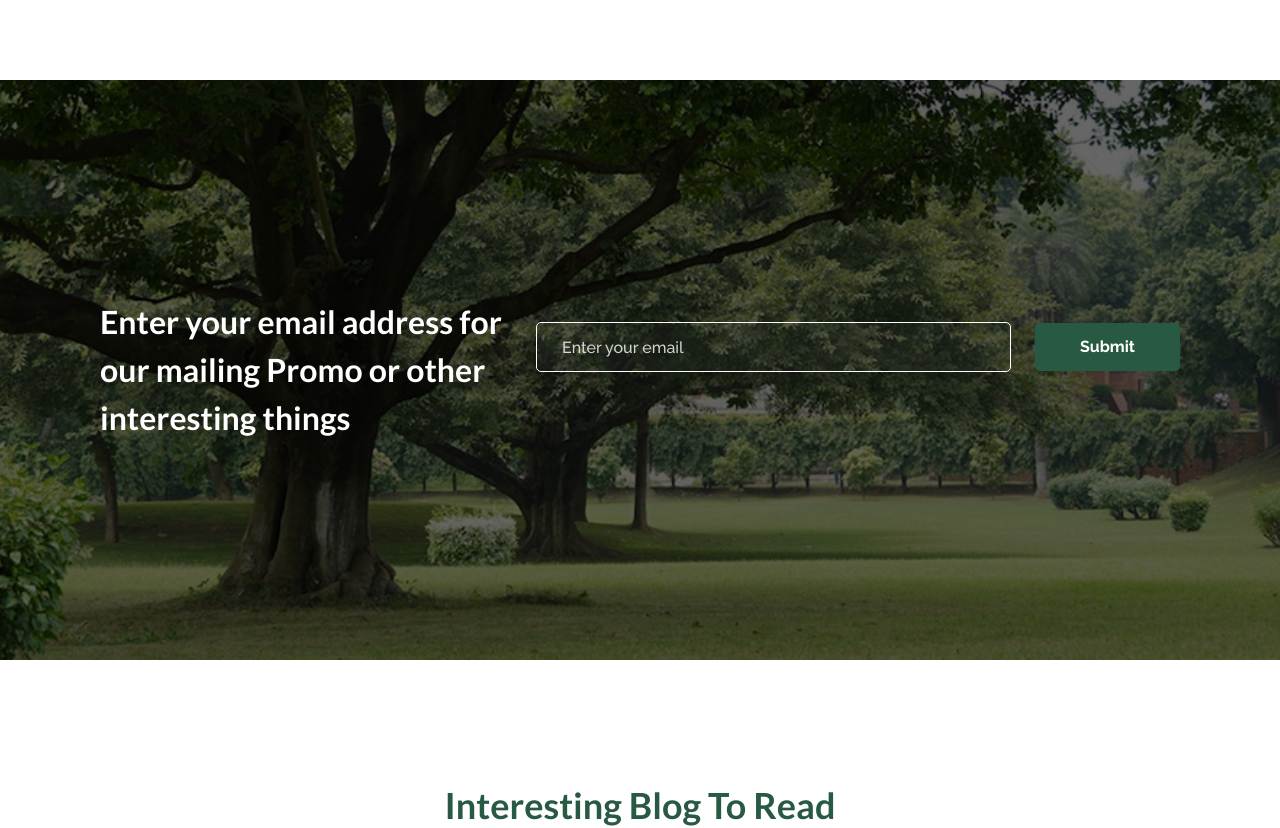
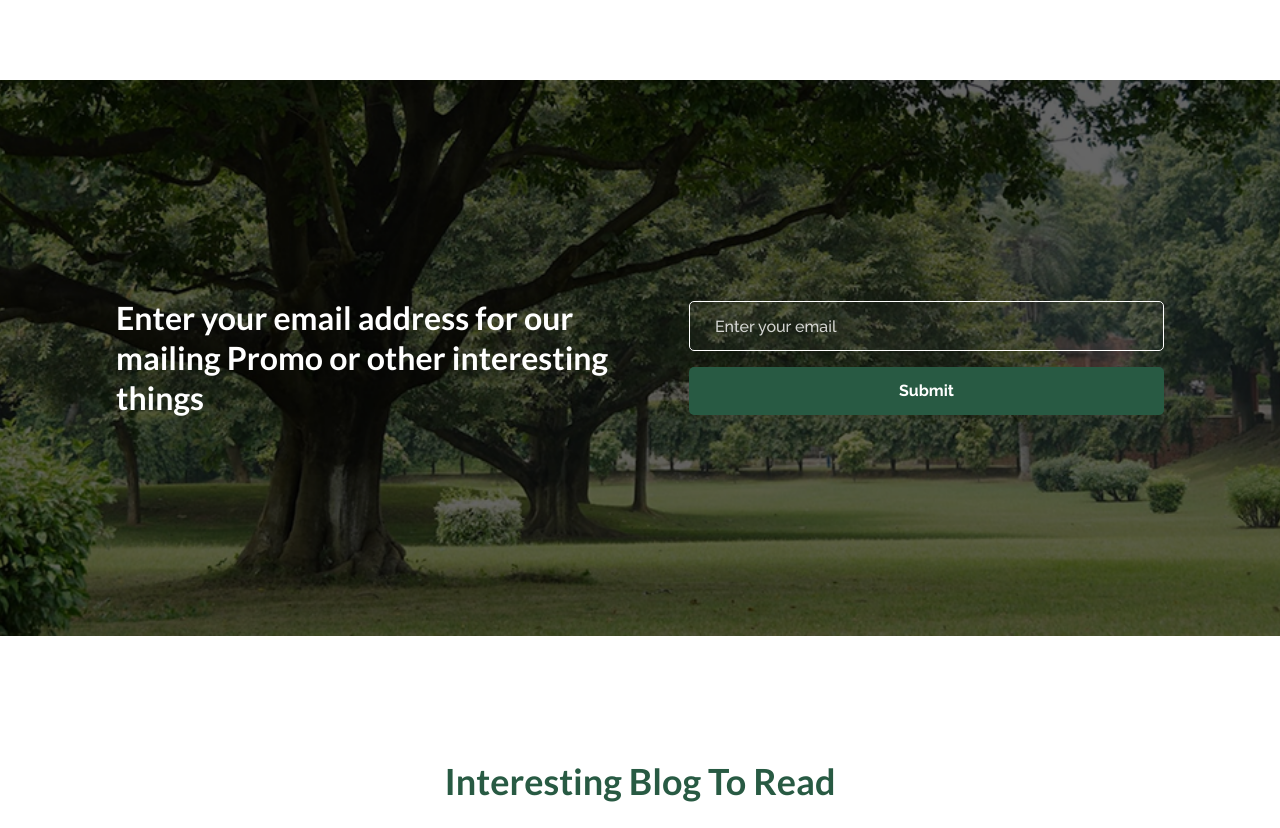
Before and after one commit to SalmanSayem/lush-project, a React (Vite) app: page / in a window 1280 px wide. Shown: the part 4621-5449 px from the top of the page. Built offline with nearby package versions, Linux system fonts and the light colour scheme.

Commit message:
Updated project

```diff
--- a/src/components/CTA.jsx
+++ b/src/components/CTA.jsx
@@ -1,19 +1,41 @@
+import React from "react";
+
 const CTA = () => {
   const styles = {
     background: `url('/ctaBG.png') no-repeat center / cover`,
   };
 
   return (
-    <section style={styles} className="mb-30 py-20 md:py-54.5 px-5 md:px-25">
-      <div className="flex flex-col xl:flex-row gap-6">
-        <div>
-            <h1 className="font-lato text-[32px] font-bold text-white">Enter your email address for our mailing Promo or other interesting things</h1>
+    <section
+      style={styles}
+      className="mb-16 md:mb-30 py-12 md:py-32 xl:py-54.5 px-4 sm:px-8 md:px-16 xl:px-25"
+    >
+      <div className="container mx-auto flex flex-col xl:flex-row items-center justify-between gap-8 xl:gap-12">
+        {/* Left Heading */}
+        <div className="w-full xl:max-w-2xl text-center xl:text-left">
+          <h2 className="font-lato text-2xl xs:text-3xl md:text-[32px] font-bold text-white leading-tight">
+            Enter your email address for our mailing Promo or other interesting things
+          </h2>
         </div>
-        <div>
-            <form action="" className="flex  items-center gap-6 md:pt-6 ">
-                <input className=" bg-[rgba(217,217,217,0.03)] w-118.75 py-3 px-6.25 border border-white rounded-[5px] placeholder:font-raleway placeholder:font-medium placeholder-[rgba(255,255,255,0.8)] text-white" type="text" placeholder="Enter your email" />
-                <button className=" font-raleway font-bold text-[16px] bg-primary text-white py-3 cursor-pointer px-11.25 rounded-[5px]">Submit</button>
-            </form>
+
+        {/* Right Form */}
+        <div className="w-full xl:w-auto">
+          <form
+            onSubmit={(e) => e.preventDefault()}
+            className="flex flex-col sm:flex-row items-center gap-4 sm:gap-6 w-full"
+          >
+            <input
+              className="bg-[rgba(217,217,217,0.03)] w-full sm:w-80 md:w-96 lg:w-[475px] py-3 px-6.25 border border-white rounded-[5px] placeholder:font-raleway placeholder:font-medium placeholder-[rgba(255,255,255,0.8)] text-white focus:outline-none focus:border-primary transition-colors"
+              type="email"
+              placeholder="Enter your email"
+            />
+            <button
+              type="submit"
+              className="w-full sm:w-auto font-raleway font-bold text-[16px] bg-primary text-white py-3 cursor-pointer px-11.25 rounded-[5px] hover:opacity-90 transition-opacity whitespace-nowrap"
+            >
+              Submit
+            </button>
+          </form>
         </div>
       </div>
     </section>
```
